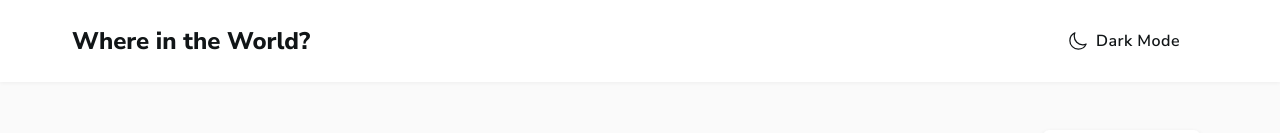
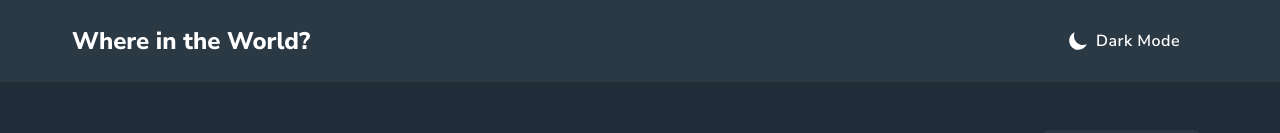
Before and after one commit to anushkachauhxn/fm-rest-countries-api, a React (Create React App) app: page / in a window 1280 px wide. Shown: the top 133 px of the page. Built offline with nearby package versions, Linux system fonts and the light colour scheme; no server answers.

Commit message:
Toggle Theme Functionality Using Redux: darkmodeSlice

```diff
--- a/src/App.js
+++ b/src/App.js
@@ -1,11 +1,15 @@
 import React from 'react';
+import { useSelector } from 'react-redux';
+import { selectDarkMode } from './features/darkmodeSlice';
 import './App.css';
 import Header from './components/Header';
 import Main from './components/Main';
 
 function App() {
+  const darkmode = useSelector(selectDarkMode);
+
   return (
-    <div className="app">
+    <div className={`app ${darkmode && "darkmode"}`}>
       <Header />
 
       <div className="app__body">
--- a/src/app/store.js
+++ b/src/app/store.js
@@ -1,8 +1,10 @@
 import { configureStore } from '@reduxjs/toolkit';
 import countriesReducer from '../features/countriesSlice';
+import darkmodeReducer from '../features/darkmodeSlice';
 
 export const store = configureStore({
   reducer: {
     countries: countriesReducer,
+    darkmode: darkmodeReducer,
   },
 });
--- a/src/components/Header.js
+++ b/src/components/Header.js
@@ -1,16 +1,22 @@
 import React from 'react';
+import { useDispatch, useSelector } from 'react-redux';
+import { selectDarkMode, toggleDarkMode } from '../features/darkmodeSlice';
 import Button from '@mui/material/Button';
 import './Header.css';
 
 function Header() {
+    const dispatch = useDispatch();
+    const darkmode = useSelector(selectDarkMode);
+
     return (
         <div className="header">
             <h1>Where in the World?</h1>
             <Button
+                onClick={() => dispatch(toggleDarkMode())}
                 className="header__btn"
                 variant="text"
                 color="secondary"
-                startIcon={<ion-icon name="moon-outline"></ion-icon>}
+                startIcon={ (darkmode) ? (<ion-icon name="moon-sharp"></ion-icon>) : (<ion-icon name="moon-outline"></ion-icon>)}
             >
                 Dark Mode
             </Button>
--- /dev/null
+++ b/src/features/darkmodeSlice.js
@@ -0,0 +1,19 @@
+import { createSlice } from '@reduxjs/toolkit';
+
+export const darkmodeSlice = createSlice({
+    name: 'darkmode',
+    initialState: {
+        darkmode: true,
+    },
+    reducers: {
+        toggleDarkMode: (state) => {
+            state.darkmode = !state.darkmode;
+        },
+    },
+});
+
+export const { toggleDarkMode } = darkmodeSlice.actions;
+
+export const selectDarkMode = (state) => state.darkmode.darkmode;
+
+export default darkmodeSlice.reducer;
```
